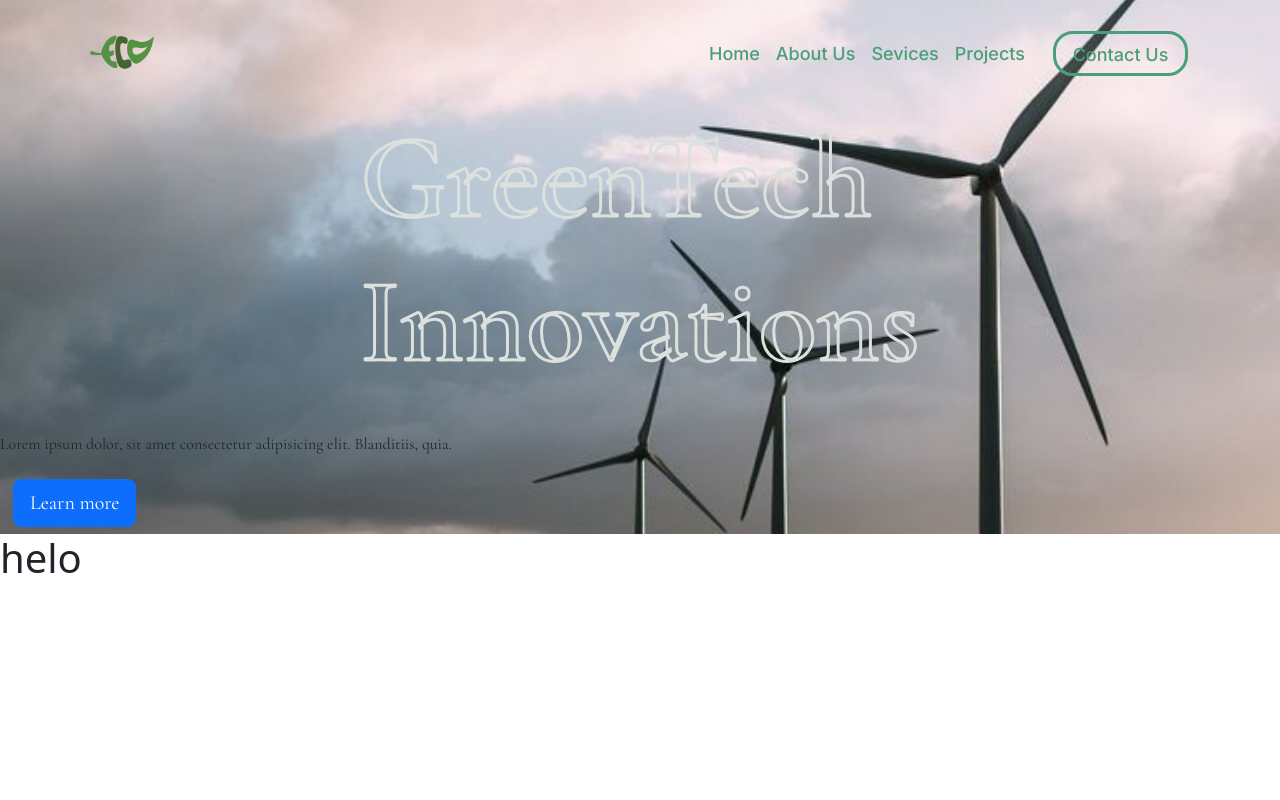
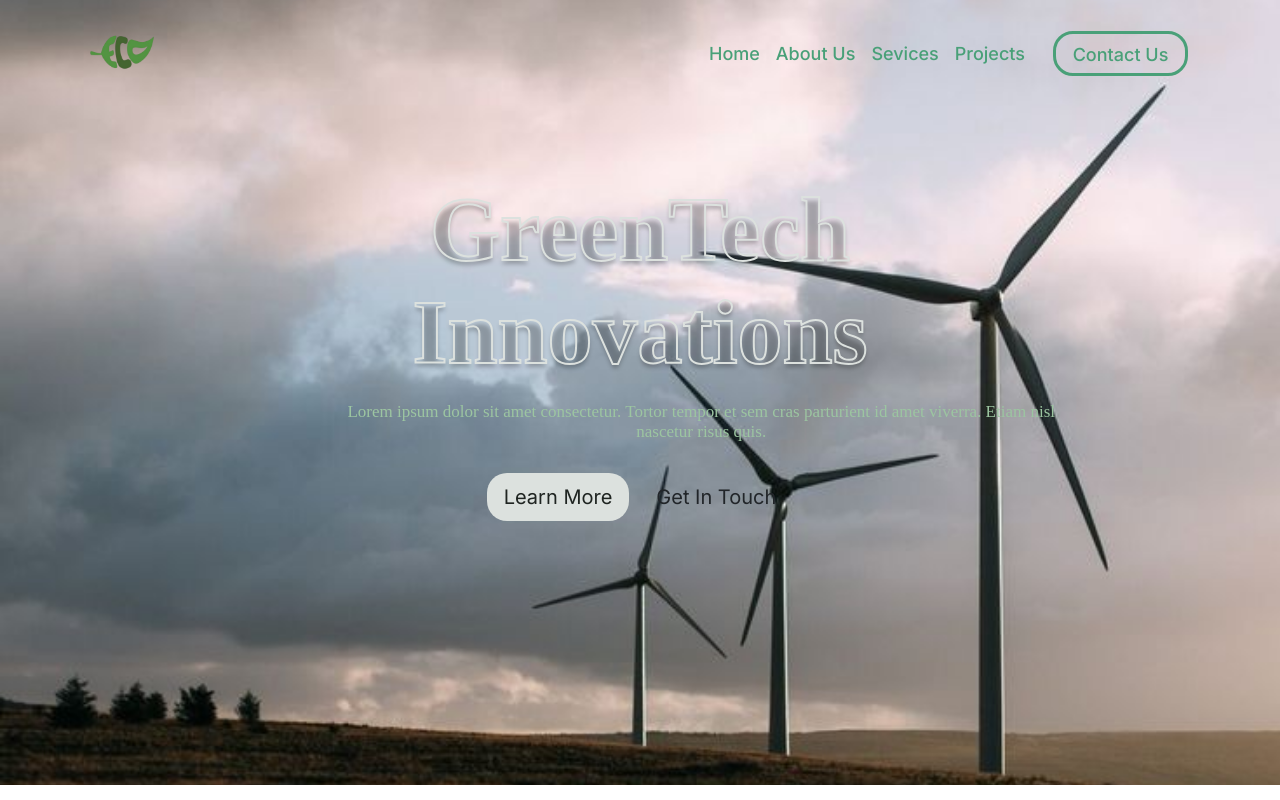
Before and after one commit to kodedaffa/proyek-1, a plain HTML site: page index.html in a window 1280 px wide. Drawn offline with nearby package versions, Linux system fonts and the light colour scheme.

Commit message:
tahap kelima

```diff
--- a/file-css-dan-js/style.css
+++ b/file-css-dan-js/style.css
@@ -83,9 +83,8 @@
 
 /* bagian hero */
 .jumbotron{
-    font-family: "Cormorant Garamond", serif;
     width: 100%;
-    height: 100%;
+    height: 84.9vh;
 }
 
 .title-hero{
@@ -95,17 +94,73 @@
 }
 
 .title {
-    font-size: 120px;
-    -webkit-text-stroke: 3px #dce1de;
-    font-weight: 600;
+    position: relative;
+    top: 0.8em;
+    font-family: "Cormorant Garamond-Bold", serif;
+    font-size: 90px;
+    -webkit-text-stroke: 2px #dce1de;
+    text-shadow: 0px 4px 4px #00000040;
+    text-align: center;
+    font-weight: 700;
     color: transparent;
+    letter-spacing: 10;
+    line-height: normal;
 }
 
-p {
-    font-size: 16px;
-    padding-top: 30px;
+.label {
+    width: 765px;
+    height: 49px;
+    display: flex;
+    justify-content: center;
+    align-items: center;
 }
 
-.btn {
-    padding-top: 400px;
+.text-paragraph {
+    position: relative;
+    width: 765px;
+    top: 5em;
+    left: 18.75em;
+    font-family: "Cormorant Garamond-Regular", serif;
+    font-weight: 400;
+    color: #9cc5a1;
+    font-size: 17px;
+    text-align: center;
+    letter-spacing: 0;
+    line-height: normal;
 }
+
+.btn-hero {
+    display: flex;
+    justify-content: center;
+    position: relative;
+    top: 6.5em;
+    font-family: "Inter", sans-serif;
+}
+
+#btn-one {
+    background-color: #dce1de;
+    color: #1f2421;
+    font-weight: medium;
+    border-radius: 20px;
+    transition: 0.2s ease-in-out;
+    margin-right: 10px;
+}
+
+#btn-one:hover {
+    background-color: #216869;
+    color: #dce1de;
+}
+
+#btn-two {
+    background-color: #49a078;
+    color: #dce1de;
+    font-weight: medium;
+    border-radius: 20px;
+    transition: 0.2s ease-in-out;
+    margin-left: 10px;
+}
+
+#btn-two:hover {
+    background-color: #1f2421;
+    color: #9cc5a1;
+}
--- a/index.html
+++ b/index.html
@@ -9,7 +9,7 @@
 </head>
 <body>
 
-    <!-- navbar section -->
+    <!-- navbar hero section -->
     <section class="navbar-hero">
         <nav class="navbar navbar-expand-lg">
             <div class="container-fluid">
@@ -39,22 +39,25 @@
 
         <div class="jumbotron">
             <div class="title-hero">
-                <h1 class="title">GreenTech <br> Innovations</h1>
+                <h1 class="title">GreenTech<br>Innovations</h1>
             </div>
-            <p>Lorem ipsum dolor, sit amet consectetur adipisicing elit. Blanditiis, quia.</p>
-            <div class="btn">
-                <a class="btn btn-primary btn-lg" href="#" role="button">Learn more</a>
+            <div class="label">
+                <p class="text-paragraph">Lorem ipsum dolor sit amet consectetur. Tortor tempor et sem cras parturient id amet viverra. Etiam nisl
+                    nascetur risus quis.</p>
+            </div>
+            <div class="btn-hero">
+                <a class="btn btn-lg" href="#" role="button" id="btn-one"><span>Learn More</span></a>
+                <a class="btn btn-lg" href="#" role="button" id=""><span>Get In Touch</span></a>
             </div>
         </div>
     </section>
 
-    <!-- navbar section -->
+    <!-- navbar hero section -->
 
-    <!-- hero section -->
+    <!-- About Us section -->
+    <section class="about-us"></section>
 
-
-    <!-- hero section -->
-    <h1>helo</h1>
+    <!-- About Us section -->
     <script src="file-css-dan-js/script.js"></script>
 </body>
 </html>
```
